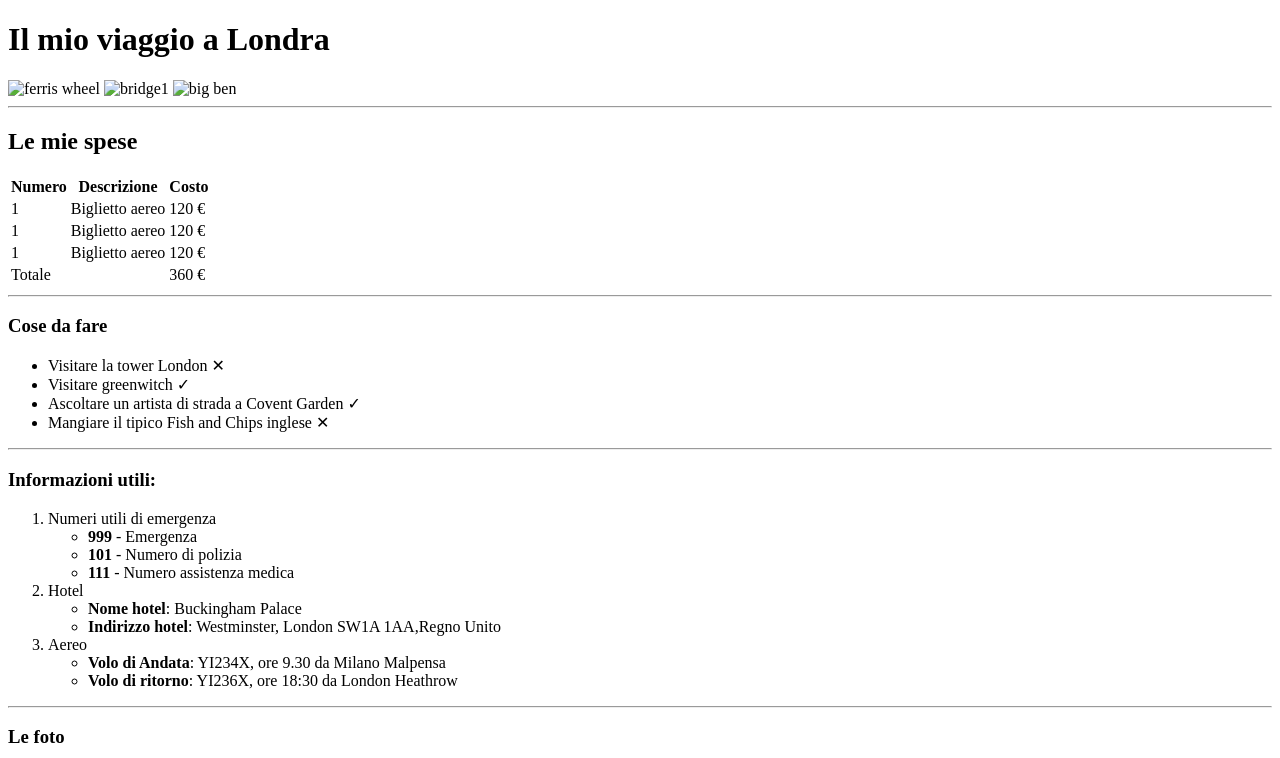
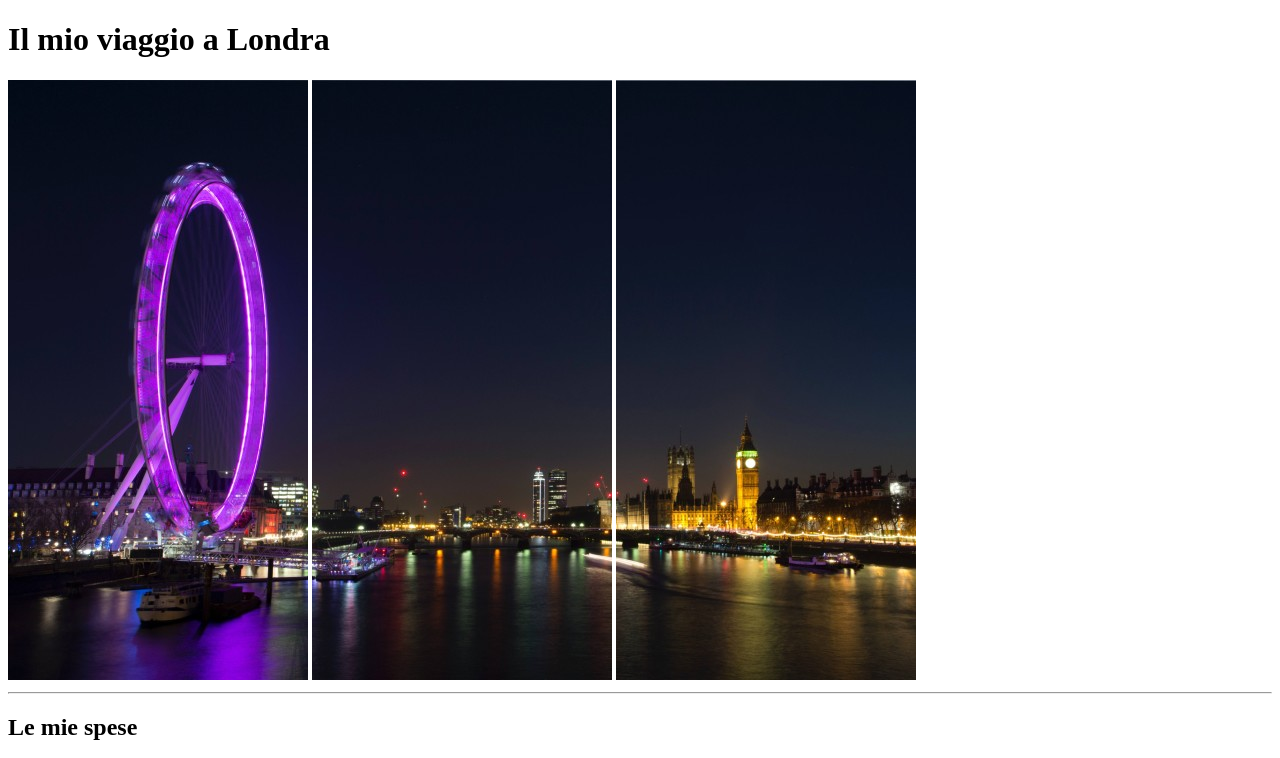
Before and after one commit to Federico-Maiocchi/html-london-trip, a plain HTML site: page index.html in a window 1280 px wide. Shown: the top 758 px of the page. Drawn offline with Linux system fonts and the light colour scheme.

```diff
--- a/index.html
+++ b/index.html
@@ -10,9 +10,9 @@
     <header>
         <h1>Il mio viaggio a Londra</h1>
         <div>
-            <img src="./img/img/pexels-bill-emrich-230794-0.jpg" alt="ferris wheel">
-            <img src="./img/img/pexels-bill-emrich-230794-1.jpg" alt="bridge1">
-            <img src="./img/img/pexels-bill-emrich-230794-2.jpg" alt="big ben">
+            <img src="./img/pexels-bill-emrich-230794-0.jpg" alt="ferris wheel">
+            <img src="./img/pexels-bill-emrich-230794-1.jpg" alt="bridge1">
+            <img src="./img/pexels-bill-emrich-230794-2.jpg" alt="big ben">
         </div>
         <hr>
     </header>
```
